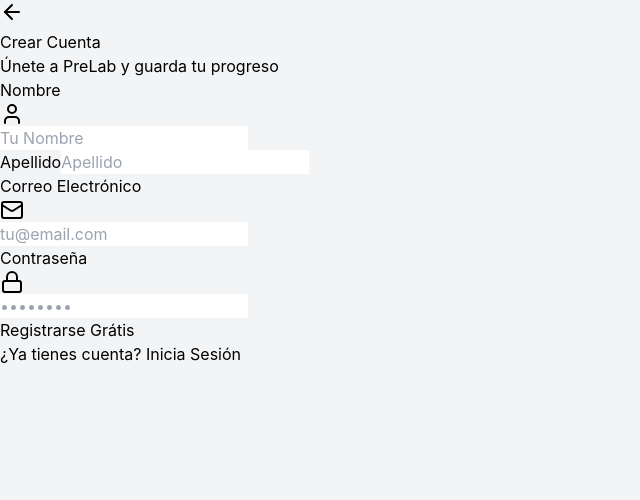
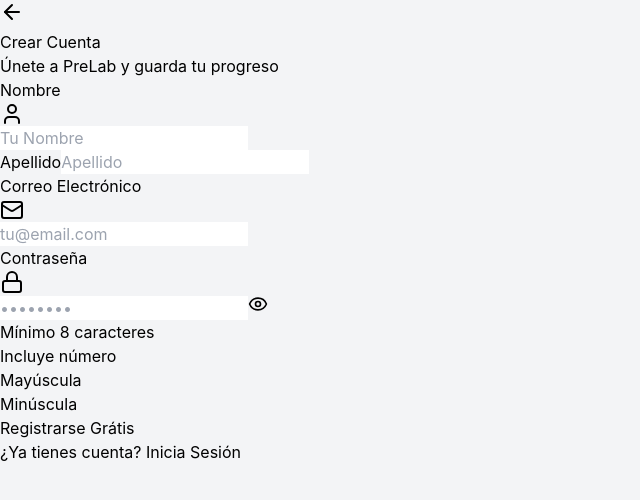
Before and after one commit to wigsdev/PreLab, a React app in the folder frontend/: page /register in a window 1280 px wide. Shown: the top 500 px of the page, without its empty margins (0-640 px from the left). Built offline with nearby package versions, Linux system fonts and the light colour scheme; the HTML template or start-up script is replaced by a standard one.

Commit message:
feat(auth): Add password regex validation, visual feedback, and toggle in Register

```diff
--- a/frontend/src/views/RegisterView.jsx
+++ b/frontend/src/views/RegisterView.jsx
@@ -1,7 +1,7 @@
 import { useState } from 'react';
 import { useNavigate, Link } from 'react-router-dom';
 import axios from 'axios';
-import { UserPlus, Mail, Lock, User, Loader2, ArrowLeft } from 'lucide-react';
+import { UserPlus, Mail, Lock, User, Loader2, ArrowLeft, Eye, EyeOff, Check, X, AlertCircle } from 'lucide-react';
 
 export default function RegisterView() {
     const navigate = useNavigate();
@@ -11,8 +11,31 @@
         first_name: '',
         last_name: ''
     });
+    const [showPassword, setShowPassword] = useState(false);
     const [loading, setLoading] = useState(false);
     const [error, setError] = useState(null);
+
+    const [passwordValidations, setPasswordValidations] = useState({
+        length: false,
+        number: false,
+        uppercase: false,
+        lowercase: false
+    });
+
+    const validatePassword = (password) => {
+        setPasswordValidations({
+            length: password.length >= 8,
+            number: /\d/.test(password),
+            uppercase: /[A-Z]/.test(password),
+            lowercase: /[a-z]/.test(password)
+        });
+    };
+
+    const handlePasswordChange = (e) => {
+        const password = e.target.value;
+        setFormData({ ...formData, password });
+        validatePassword(password);
+    };
 
     const handleSubmit = async (e) => {
         e.preventDefault();
@@ -103,16 +126,46 @@
 
                         <div>
                             <label className="block text-sm font-bold text-slate-700 mb-2">Contraseña</label>
-                            <div className="relative">
-                                <Lock className="absolute left-3 top-3 text-slate-400 w-5 h-5" />
+                            <div className="relative mb-2">
+                                <Lock className="absolute left-3 top-3 text-slate-400 w-5 h-5 z-10" />
                                 <input
-                                    type="password"
+                                    type={showPassword ? "text" : "password"}
                                     required
-                                    className="w-full pl-10 pr-4 py-3 bg-slate-50 border border-slate-200 rounded-xl focus:outline-none focus:ring-2 focus:ring-emerald-500 transition-all font-medium text-slate-700"
+                                    className={`w-full pl-10 pr-12 py-3 bg-slate-50 border rounded-xl focus:outline-none focus:ring-2 transition-all font-medium text-slate-700
+                                        ${Object.values(passwordValidations).every(Boolean)
+                                            ? 'border-emerald-200 focus:ring-emerald-500'
+                                            : 'border-slate-200 focus:ring-indigo-500'}`}
                                     placeholder="••••••••"
                                     value={formData.password}
-                                    onChange={e => setFormData({ ...formData, password: e.target.value })}
+                                    onChange={handlePasswordChange}
                                 />
+                                <button
+                                    type="button"
+                                    onClick={() => setShowPassword(!showPassword)}
+                                    className="absolute right-3 top-3 text-slate-400 hover:text-slate-600 focus:outline-none transition-colors"
+                                >
+                                    {showPassword ? <EyeOff size={20} /> : <Eye size={20} />}
+                                </button>
+                            </div>
+
+                            {/* Password Requirements Checklist */}
+                            <div className="grid grid-cols-2 gap-2 text-xs text-slate-500 pl-1">
+                                <div className={`flex items-center gap-1.5 ${passwordValidations.length ? 'text-emerald-600' : ''}`}>
+                                    {passwordValidations.length ? <Check size={14} /> : <div className="w-3.5 h-3.5 border border-slate-300 rounded-full" />}
+                                    <span>Mínimo 8 caracteres</span>
+                                </div>
+                                <div className={`flex items-center gap-1.5 ${passwordValidations.number ? 'text-emerald-600' : ''}`}>
+                                    {passwordValidations.number ? <Check size={14} /> : <div className="w-3.5 h-3.5 border border-slate-300 rounded-full" />}
+                                    <span>Incluye número</span>
+                                </div>
+                                <div className={`flex items-center gap-1.5 ${passwordValidations.uppercase ? 'text-emerald-600' : ''}`}>
+                                    {passwordValidations.uppercase ? <Check size={14} /> : <div className="w-3.5 h-3.5 border border-slate-300 rounded-full" />}
+                                    <span>Mayúscula</span>
+                                </div>
+                                <div className={`flex items-center gap-1.5 ${passwordValidations.lowercase ? 'text-emerald-600' : ''}`}>
+                                    {passwordValidations.lowercase ? <Check size={14} /> : <div className="w-3.5 h-3.5 border border-slate-300 rounded-full" />}
+                                    <span>Minúscula</span>
+                                </div>
                             </div>
                         </div>
 
```
